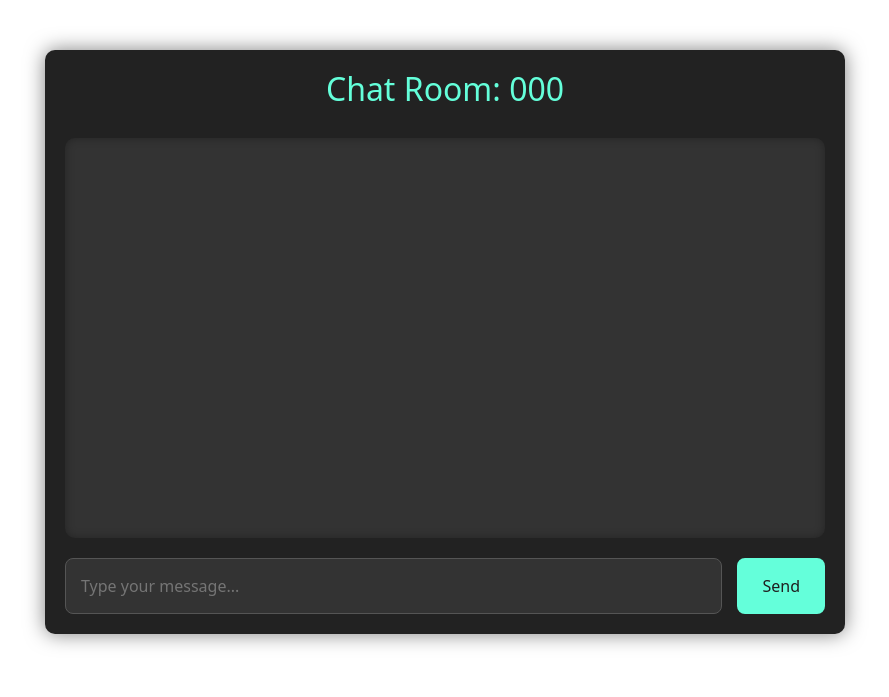
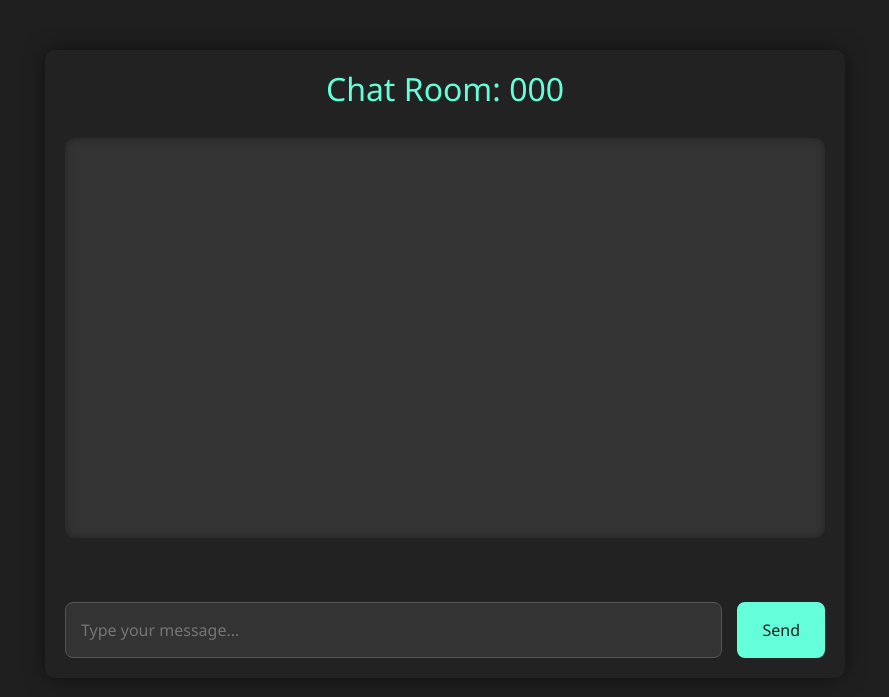
Before and after one commit to zuberkhan01st/Chat-Room, a Flask app: template templates/room.html in a window 1280 px wide. Shown: the top 697 px of the page, without its empty margins (195-1084 px from the left). Run offline with Flask 3, Linux system fonts and the light colour scheme; the template is opened without the code that fills it: most values are stand-ins (such as "Sample title", 1, 10 or a date in 2020); some libraries are stand-ins or nearby versions.

Commit message:
Update room.html

```diff
--- a/templates/room.html
+++ b/templates/room.html
@@ -1,12 +1,20 @@
 {% extends 'base.html' %}
 {% block content %}
 <style>
+  /* General styling for dark theme */
+  body {
+    background-color: #1f1f1f; /* Dark background for entire page */
+    color: #fff; /* Light text color for better contrast */
+    margin: 0;
+    font-family: 'Segoe UI', Tahoma, Geneva, Verdana, sans-serif;
+  }
+
   .message-box {
     width: 100%;
     max-width: 800px;
     margin: 50px auto;
     padding: 20px;
-    background-color: #222;
+    background-color: #222; /* Dark background for message box */
     border-radius: 10px;
     box-shadow: 0px 0px 20px rgba(0, 0, 0, 0.5);
   }
@@ -14,7 +22,7 @@
   .message-box h2 {
     text-align: center;
     font-size: 2rem;
-    color: #64ffda;
+    color: #64ffda; /* Highlight color for title */
     margin-bottom: 30px;
   }
 
@@ -23,24 +31,25 @@
     overflow-y: scroll;
     border-radius: 10px;
     padding: 20px;
-    background-color: #333;
+    background-color: #333; /* Dark background for messages area */
     box-shadow: inset 0 0 10px rgba(0, 0, 0, 0.3);
+    margin-bottom: 20px;
   }
 
   .text {
     margin-bottom: 15px;
     padding: 15px;
-    background-color: #444;
+    background-color: #444; /* Darker background for individual messages */
     border-radius: 8px;
     box-shadow: 0px 2px 5px rgba(0, 0, 0, 0.3);
   }
 
   .text strong {
-    color: #64ffda;
+    color: #64ffda; /* Accent color for sender name */
   }
 
   .text .muted {
-    color: #888;
+    color: #888; /* Lighter color for timestamp */
     font-size: 0.9em;
     float: right;
   }
@@ -53,7 +62,7 @@
   #message {
     flex: 1;
     padding: 15px;
-    background-color: #333;
+    background-color: #333; /* Dark input field background */
     color: #fff;
     border: 1px solid #555;
     border-radius: 8px;
@@ -62,7 +71,7 @@
 
   #send-btn {
     padding: 15px 25px;
-    background-color: #64ffda;
+    background-color: #64ffda; /* Accent color for send button */
     color: #1f1f1f;
     border: none;
     border-radius: 8px;
@@ -71,9 +80,39 @@
   }
 
   #send-btn:hover {
-    background-color: #1abc9c;
+    background-color: #1abc9c; /* Lighter green for hover effect */
   }
 
+  /* Typing animation */
+  .typing-message {
+    display: inline-block;
+    font-size: 1.2rem;
+    font-weight: bold;
+    color: #64ffda; /* Accent color for typing message */
+    overflow: hidden;
+    white-space: nowrap;
+    width: 0;
+    animation: typing 2s steps(20) 1s forwards, blink 0.75s step-end infinite;
+  }
+
+  /* Typing effect */
+  @keyframes typing {
+    0% {
+      width: 0;
+    }
+    100% {
+      width: 100%;
+    }
+  }
+
+  /* Blinking cursor */
+  @keyframes blink {
+    50% {
+      border-color: transparent;
+    }
+  }
+
+  /* Ensure responsive design */
   @media (max-width: 768px) {
     .message-box {
       width: 90%;
@@ -84,6 +123,10 @@
 <div class="message-box">
   <h2>Chat Room: {{ code }}</h2>
   <div class="messages" id="messages"></div>
+
+  <!-- Displaying typing animation -->
+  <div id="typing-message" class="typing-message"></div>
+
   <div class="inputs">
     <input
       type="text"
@@ -111,10 +154,19 @@
     messages.scrollTop = messages.scrollHeight;
   };
 
+  // Displaying typing animation when someone is typing
+  const displayTyping = (name) => {
+    const typingMessage = document.getElementById("typing-message");
+    typingMessage.textContent = `${name} is typing...`;
+    typingMessage.style.width = '0';
+    typingMessage.style.animation = 'typing 2s steps(20) 1s forwards, blink 0.75s step-end infinite';
+  };
+
   socket.on("receive_message", (data) => {
     createMessage(data.name, data.message);
   });
 
+  // Send message to server
   function sendMessage() {
     const messageInput = document.getElementById("message");
     const message = messageInput.value;
@@ -127,5 +179,11 @@
       messageInput.value = "";
     }
   }
+
+  // Show typing animation when the user types
+  document.getElementById("message").addEventListener("input", () => {
+    const name = "{{ name }}";
+    displayTyping(name);
+  });
 </script>
 {% endblock %}
```
